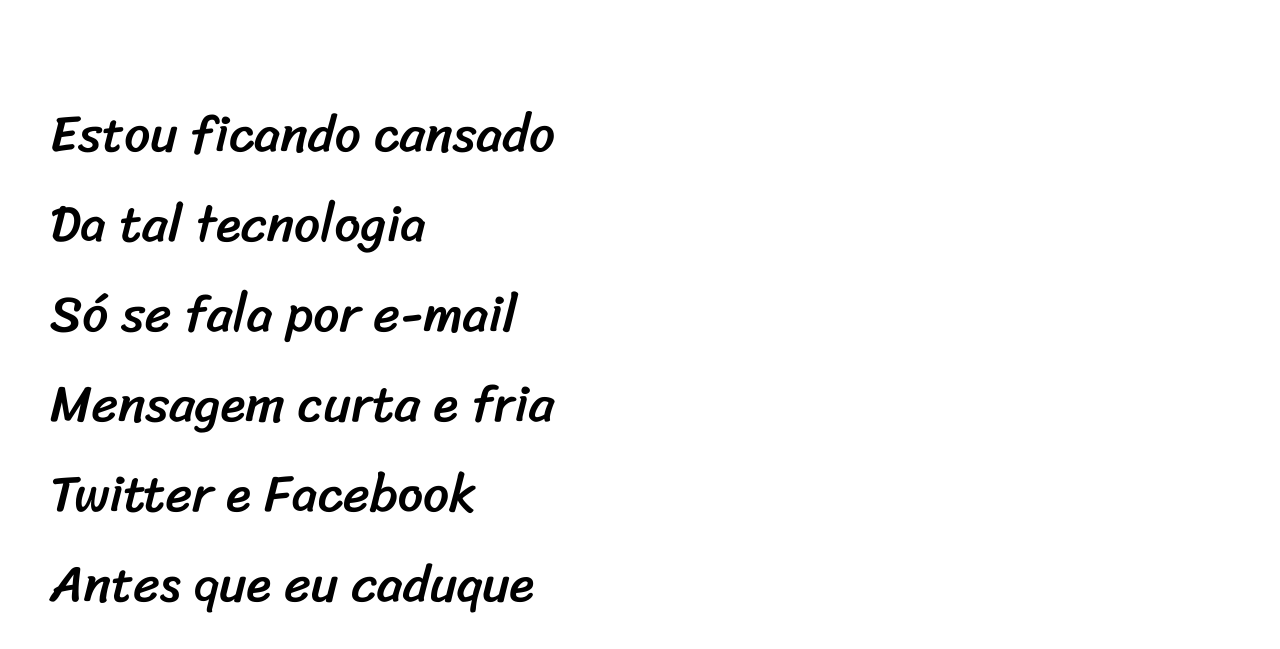
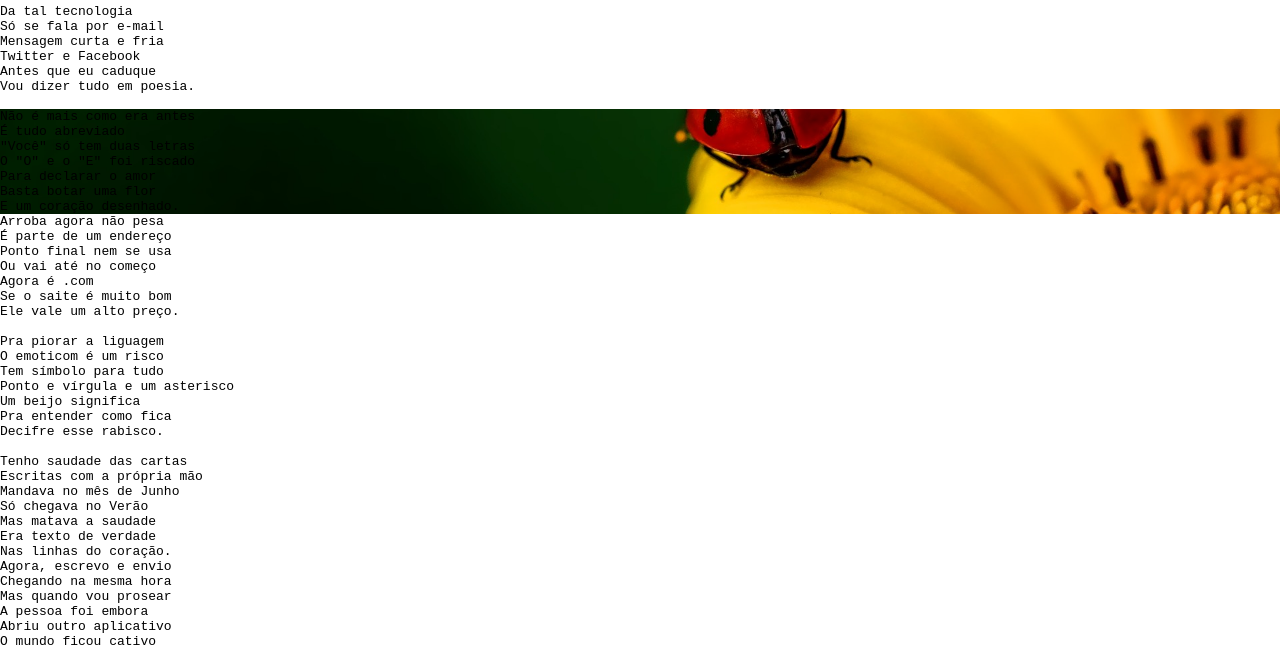
Before and after one commit to viniciusolliver2023/HTMLCSS, a plain HTML site: page Ex030/index.html in a window 1280 px wide. Shown: the part 285-934 px from the top of the page. Drawn offline with Linux system fonts and the light colour scheme.

Commit message:
Atualização

```diff
--- a/Ex030/style.css
+++ b/Ex030/style.css
@@ -29,35 +29,19 @@ a {
     font-weight: bold;
 }
 
-pre {
-    font-family: "Sriracha", serif;
-    font-size: 4vw;
-    margin-top: 100px;
-    margin-left: 50px;
+section {
+
 }
 
 #image1 {
     background-image: url(imagens/background001.jpg);
     background-attachment: fixed;
-    height: 100vh;
-    position: relative;
+    background-size: cover;
+    background-repeat: no-repeat;
+    background-position: right center;
 }
 
-#image2 {
-    background-image: url(imagens/background002.jpg);
-    background-attachment: fixed;
-    position: relative;
-    height: 120vh;
-}
 
-.texto {
-    position: absolute;
-    top: 40%;
-    transform: translateY(-50%);
-    color: white;
-    background-color: rgba(0, 0, 0, 0.274);
-    text-shadow: 1px 1px 1px black;
-}
 
 footer {
     background-color: black;
```
